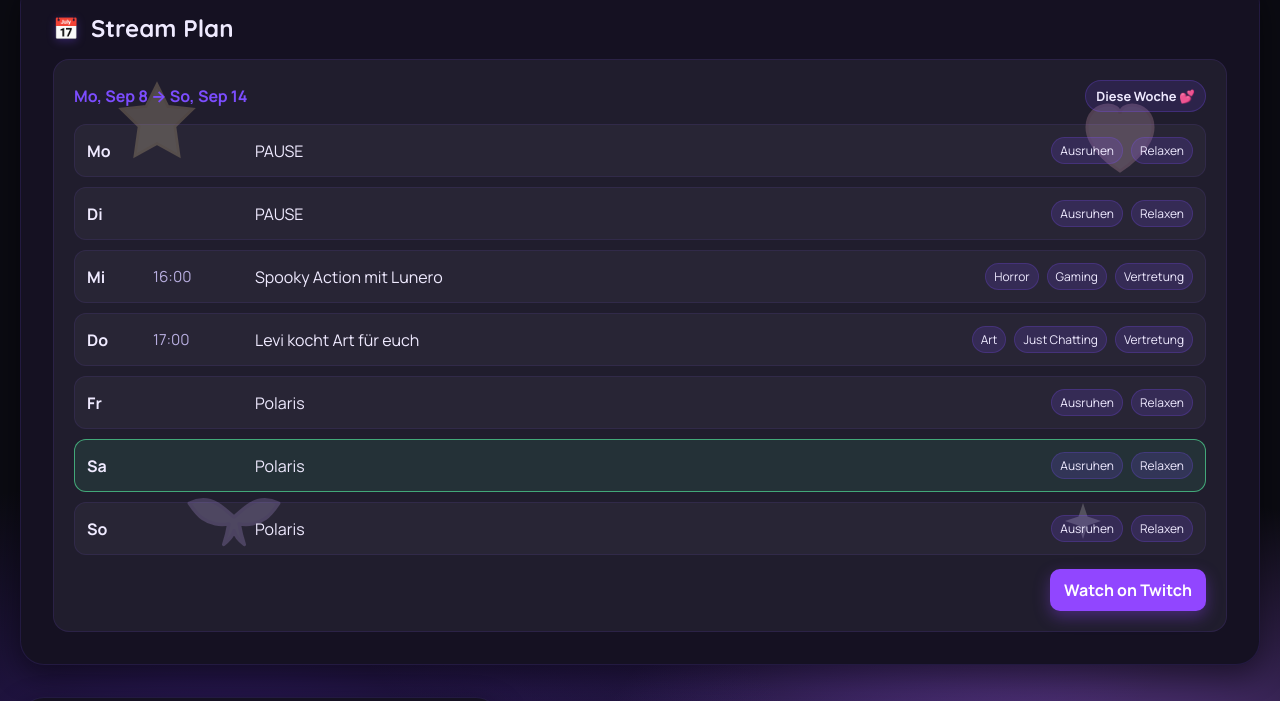
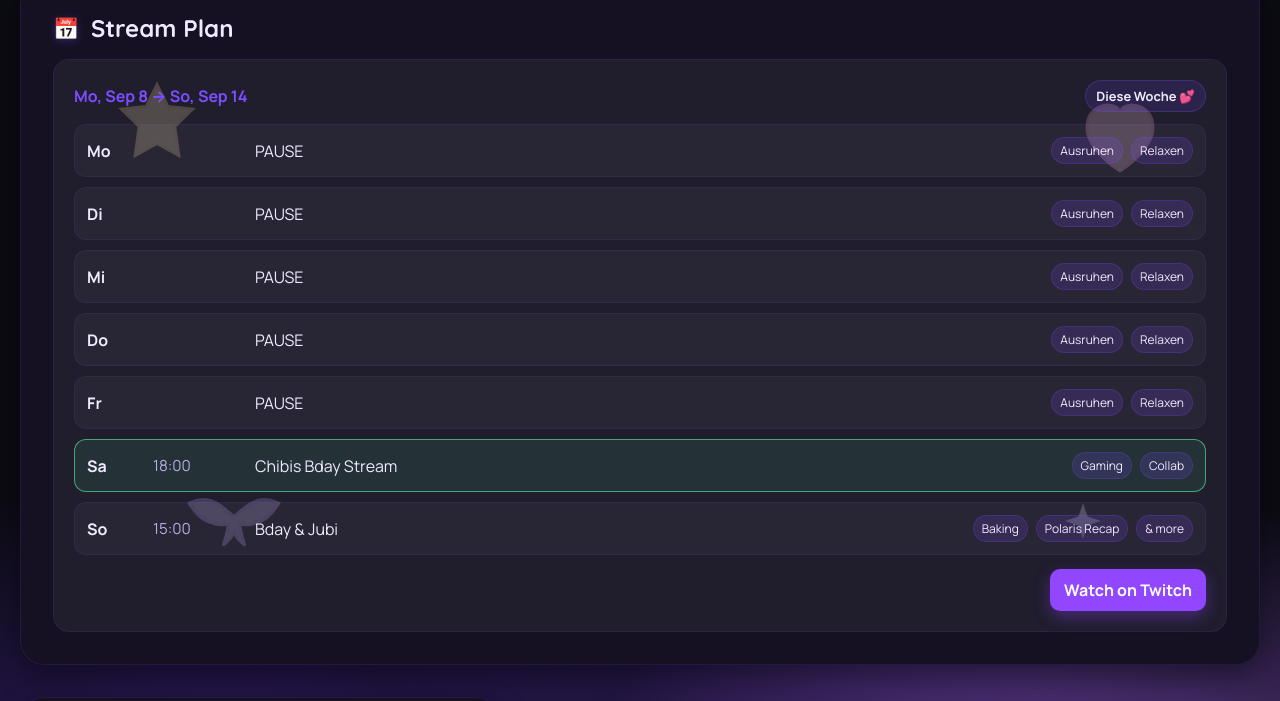
Before and after one commit to Lyvt-Dev/lunixvtlinktree, a plain HTML site: page index.html in a window 1280 px wide. Shown: the part 948-1649 px from the top of the page. Drawn offline with Linux system fonts and the light colour scheme.

Commit message:
Modify weekly schedule activities and timings
Updated schedule activities and times for the week.

```diff
--- a/index.html
+++ b/index.html
@@ -113,28 +113,26 @@
                 </li>
                 <li>
                   <span class="day">Mi</span>
-                  <span class="time">16:00</span>
-                  <span class="activity">Spooky Action mit Lunero</span>
+                  <span class="time"></span>
+                  <span class="activity">PAUSE</span>
                   <span class="tags">
-                    <span class="tag">Horror</span>
-                    <span class="tag">Gaming</span>
-                    <span class="tag">Vertretung</span>
+                    <span class="tag">Ausruhen</span>
+                    <span class="tag">Relaxen</span>
                   </span>
                 </li>
                 <li>
                   <span class="day">Do</span>
-                  <span class="time">17:00</span>
-                  <span class="activity">Levi kocht Art für euch</span>
+                  <span class="time"></span>
+                  <span class="activity">PAUSE</span>
                   <span class="tags">
-                    <span class="tag">Art</span>
-                    <span class="tag">Just Chatting</span>
-                    <span class="tag">Vertretung</span>
+                    <span class="tag">Ausruhen</span>
+                    <span class="tag">Relaxen</span>
                   </span>
                 </li>
                 <li>
                   <span class="day">Fr</span>
                   <span class="time"></span>
-                  <span class="activity">Polaris</span>
+                  <span class="activity">PAUSE</span>
                   <span class="tags">
                     <span class="tag">Ausruhen</span>
                     <span class="tag">Relaxen</span>
@@ -142,20 +140,21 @@
                 </li>
                 <li>
                   <span class="day">Sa</span>
-                  <span class="time"></span>
-                  <span class="activity">Polaris</span>
+                  <span class="time">18:00</span>
+                  <span class="activity">Chibis Bday Stream</span>
                   <span class="tags">
-                    <span class="tag">Ausruhen</span>
-                    <span class="tag">Relaxen</span>
+                    <span class="tag">Gaming</span>
+                    <span class="tag">Collab</span>
                   </span>
                 </li>
                 <li>
                   <span class="day">So</span>
-                  <span class="time"></span>
-                  <span class="activity">Polaris</span>
+                  <span class="time">15:00</span>
+                  <span class="activity">Bday & Jubi</span>
                   <span class="tags">
-                    <span class="tag">Ausruhen</span>
-                    <span class="tag">Relaxen</span>
+                    <span class="tag">Baking</span>
+                    <span class="tag">Polaris Recap</span>
+                    <span class="tag">& more</span>
                   </span>
                 </li>
               </ul>
```
